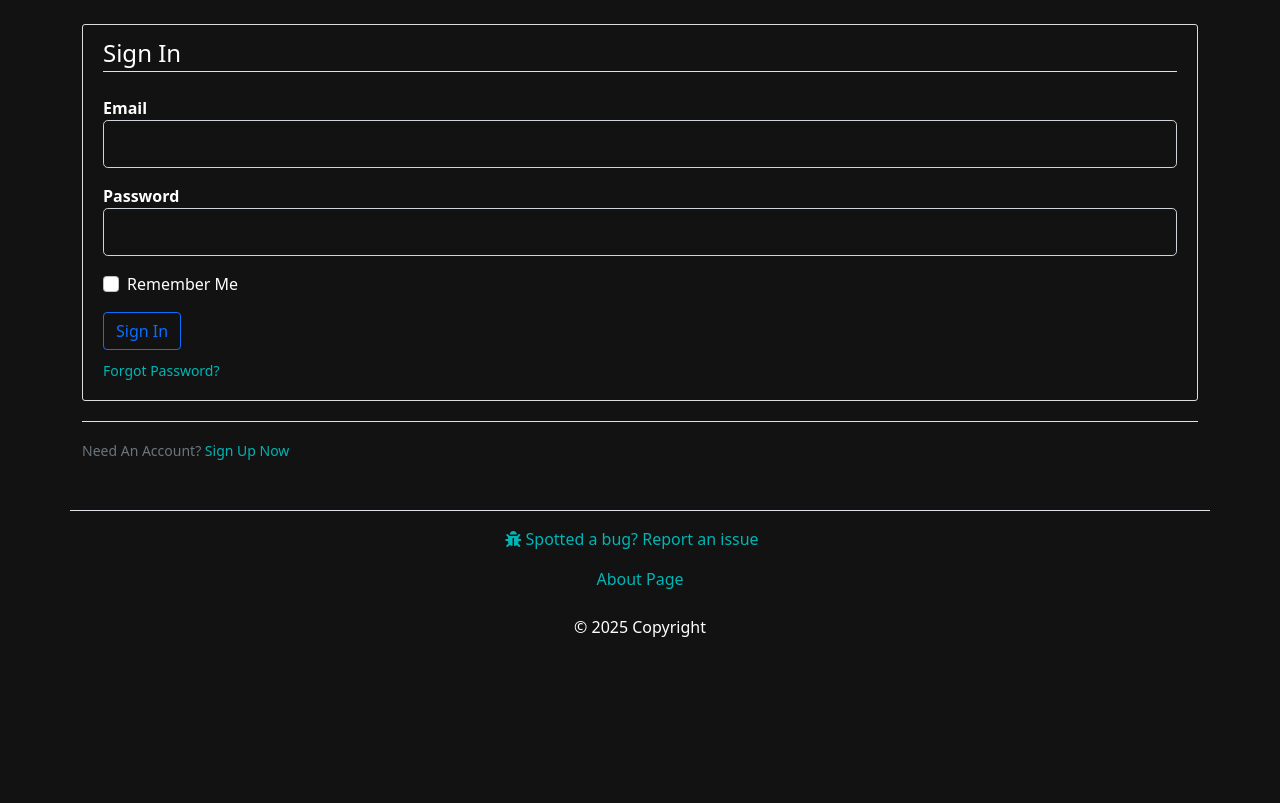
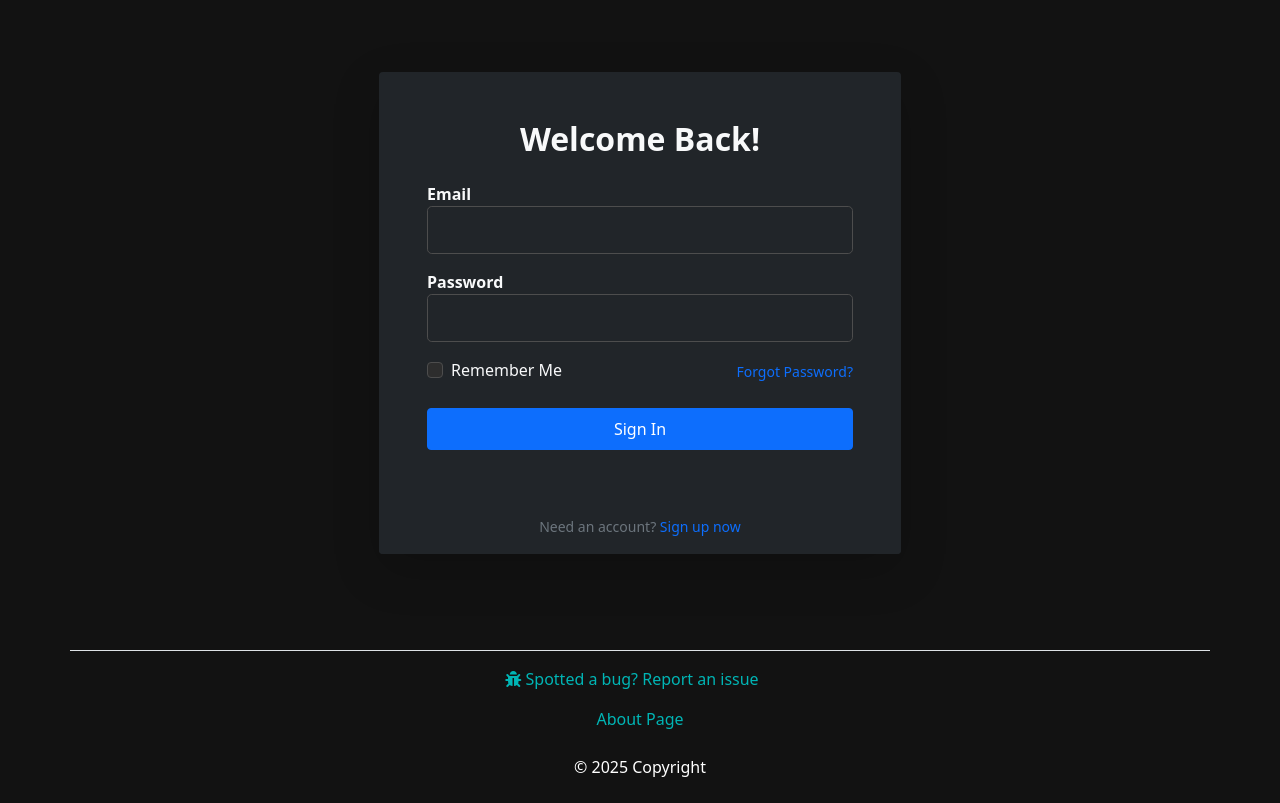
Before and after one commit to donchuru/capstone_depot, a Flask app: page /login in a window 1280 px wide. Shown: the part 56-859 px from the top of the page. Before the commit the page ends 693 px from the top, so only its background shows below. Run offline with Flask 3, Linux system fonts and the light colour scheme; some libraries are stand-ins or nearby versions.

Commit message:
updated login and signup page

```diff
--- a/capstone_depot/templates/login.html
+++ b/capstone_depot/templates/login.html
@@ -1,71 +1,155 @@
 {% extends "layout.html" %} {% block content %}
 
-<div class="content-section">
+<div class="container py-5">
+  <div class="row d-flex justify-content-center">
+    <div class="col-12 col-md-8 col-lg-6">
+      <div class="card bg-dark shadow-lg border-0 rounded-lg">
+        <div class="card-body p-5">
+          <h2 class="text-center mb-4 text-light">Welcome Back!</h2>
+
+          {% if 'google' in config.get('OAUTH_PROVIDERS', []) %}
+          <div class="mb-4">
+            <a
+              href="{{ url_for('google.login') }}"
+              class="btn btn-google w-100 mb-3 position-relative"
+            >
+              <img
+                src="https://upload.wikimedia.org/wikipedia/commons/c/c1/Google_%22G%22_logo.svg"
+                alt="Google Logo"
+                class="google-icon"
+              />
+              Continue with Google
+            </a>
+          </div>
+
+          <div class="text-center mb-4">
+            <div class="divider d-flex align-items-center">
+              <span class="divider-line flex-grow-1"></span>
+              <span class="mx-3 text-muted">or</span>
+              <span class="divider-line flex-grow-1"></span>
+            </div>
+          </div>
+          {% endif %}
+
           <form method="POST" action="">
             {{ form.hidden_tag() }}
-    <fieldset class="form-group">
-      <legend class="border-bottom mb-4">Sign In</legend>
 
             <div class="form-group mb-3">
-        {{ form.email.label(class="form-control-label") }} {% if
-        form.email.errors %} {{ form.email(class="form-control form-control-lg
-        is-invalid") }}
+              {{ form.email.label(class="form-control-label text-light") }} {{
+              form.email(class="form-control form-control-lg bg-dark text-light"
+              + (" is-invalid" if form.email.errors else "")) }} {% if
+              form.email.errors %}
               <div class="invalid-feedback">
                 {% for error in form.email.errors %}
                 <span>{{ error }}</span>
                 {% endfor %}
               </div>
-
-        {% else %} {{ form.email(class="form-control form-control-lg") }} {%
-        endif %}
+              {% endif %}
             </div>
 
             <div class="form-group mb-3">
-        {{ form.password.label(class="form-control-label") }} {% if
-        form.password.errors %} {{ form.password(class="form-control
-        form-control-lg is-invalid") }}
+              {{ form.password.label(class="form-control-label text-light") }}
+              {{ form.password(class="form-control form-control-lg bg-dark
+              text-light" + (" is-invalid" if form.password.errors else "")) }}
+              {% if form.password.errors %}
               <div class="invalid-feedback">
                 {% for error in form.password.errors %}
                 <span>{{ error }}</span>
                 {% endfor %}
               </div>
-
-        {% else %} {{ form.password(class="form-control form-control-lg") }} {%
-        endif %}
-      </div>
-
-      <div class="form-check mb-3">
-        {{ form.remember(class="form-check-input") }} {{
-        form.remember.label(class="form-check-label") }}
-      </div>
-    </fieldset>
-
-    <div class="form-group mb-2">
-      {{ form.submit(class="btn btn-outline-primary") }}
-    </div>
-
-    <div class="mb-2">
-      <small class="text-muted">
-        <a href="{{ url_for('users.reset_request') }}"> Forgot Password? </a>
-      </small>
-    </div>
-  </form>
-
-  {% if 'google' in config.get('OAUTH_PROVIDERS', []) %}
-  <div class="border-top pt-3 mb-3">
-    <p class="text-muted">Or sign in with:</p>
-    <a href="{{ url_for('google.login') }}" class="btn btn-danger">
-      <i class="fab fa-google"></i> Sign in with Google
-    </a>
-  </div>
               {% endif %}
             </div>
 
-<div class="border-top pt-3">
-  <small class="text-muted">
-    Need An Account?
-    <a class="ml-2" href="{{ url_for('users.register') }}"> Sign Up Now </a>
+            <div class="d-flex justify-content-between align-items-center mb-4">
+              <div class="form-check">
+                {{ form.remember(class="form-check-input") }} {{
+                form.remember.label(class="form-check-label text-light") }}
+              </div>
+              <small>
+                <a
+                  href="{{ url_for('users.reset_request') }}"
+                  class="text-primary"
+                  >Forgot Password?</a
+                >
               </small>
             </div>
 
+            {{ form.submit(class="btn btn-primary w-100 py-2") }}
+          </form>
+        </div>
+        <div
+          class="card-footer text-center py-3 bg-dark border-0 rounded-bottom"
+        >
+          <small class="text-muted">
+            Need an account?
+            <a href="{{ url_for('users.register') }}" class="text-primary"
+              >Sign up now</a
+            >
+          </small>
+        </div>
+      </div>
+    </div>
+  </div>
+</div>
+
+<style>
+  .btn-google {
+    background-color: #ffffff;
+    color: #757575;
+    border: 2px solid #4d4d4d;
+    font-weight: 500;
+    font-size: 16px;
+    height: 45px;
+    line-height: 30px;
+    position: relative;
+    text-align: center;
+  }
+
+  .btn-google:hover {
+    background-color: #f8f9fa;
+    border-color: #666666;
+  }
+
+  .google-icon {
+    width: 20px;
+    position: absolute;
+    left: 15px;
+    top: 50%;
+    transform: translateY(-50%);
+  }
+
+  .divider-line {
+    border-top: 1px solid #4d4d4d;
+  }
+
+  .form-control {
+    border: 1px solid #4d4d4d;
+  }
+
+  .form-control:focus {
+    background-color: #2d2d2d;
+    border-color: #666666;
+    color: #ffffff;
+    box-shadow: 0 0 0 0.2rem rgba(255, 255, 255, 0.1);
+  }
+
+  .card {
+    background-color: #1a1a1a;
+  }
+
+  .invalid-feedback {
+    color: #dc3545;
+  }
+
+  .form-check-input {
+    background-color: #2d2d2d;
+    border-color: #4d4d4d;
+  }
+
+  .form-check-input:checked {
+    background-color: #0d6efd;
+    border-color: #0d6efd;
+  }
+</style>
+
 {% endblock content %}
```
Also changed, not shown: capstone_depot/templates/register.html (+125 -46 lines). Lines whose indentation alone changed are shown as unchanged.
